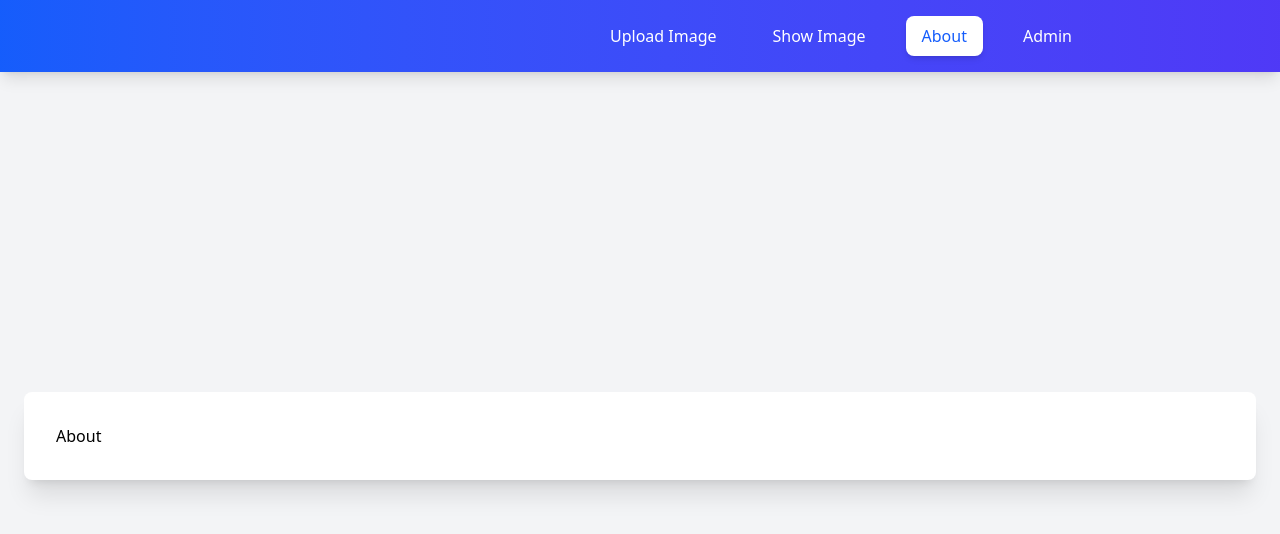
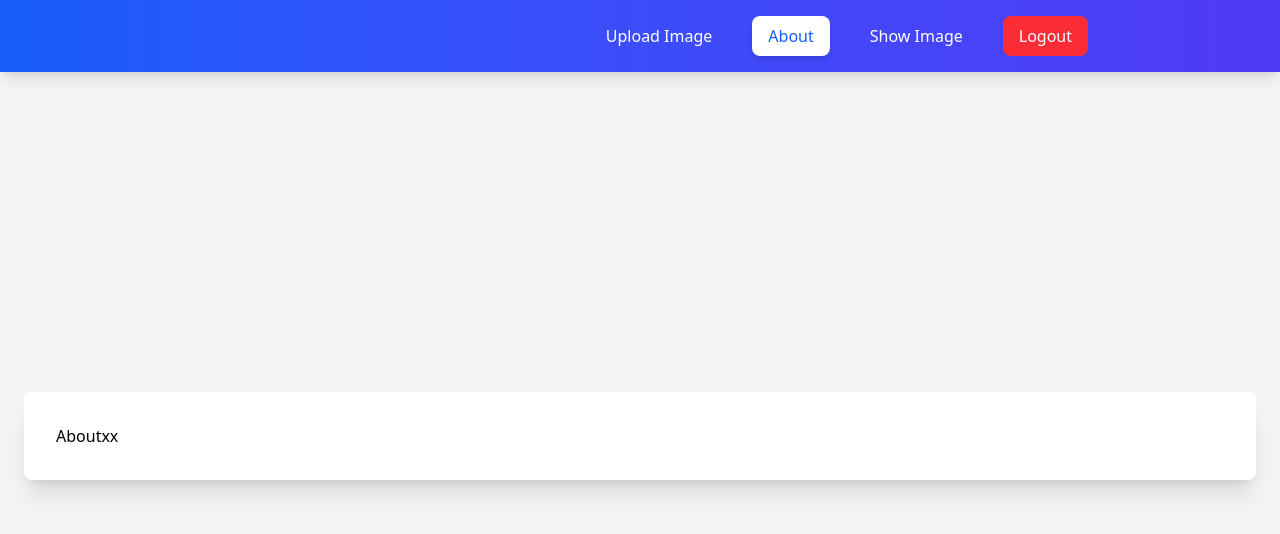
Before and after one commit to chotipats2092002/CoE-Access-Control, a React (Vite) app in the folder web/: page /about in a window 1280 px wide. Shown: the top 534 px of the page. Built offline with nearby package versions, Linux system fonts and the light colour scheme; sample sign-in values are in the browser's storage.

Commit message:
add rtsptoWeb and admin

```diff
--- a/web/src/App.tsx
+++ b/web/src/App.tsx
@@ -4,9 +4,11 @@ import UploadImage from "./pages/UploadImage";
 import ShowImage from "./pages/ShowImage";
 import About from "./pages/About";
 import AdminLogin from "./pages/Admin-login";
+import { AuthProvider } from "./context/AuthContext";
 
 function App() {
   return (
+    <AuthProvider>
       <Router>
         <div className="flex flex-col min-h-screen bg-gray-100">
           <Navbar />
@@ -22,6 +24,7 @@ function App() {
           </div>
         </div>
       </Router>
+    </AuthProvider>
   );
 }
 
--- a/web/src/components/Navbar.tsx
+++ b/web/src/components/Navbar.tsx
@@ -1,13 +1,37 @@
-import { Link, useLocation } from "react-router-dom";
+import React from "react";
+import { Link, useNavigate } from "react-router-dom";
+import { useAuth } from "../context/AuthContext";
 
 const Navbar = () => {
-  const location = useLocation();
+  // ดึงค่า isLoggedIn และฟังก์ชัน setIsLoggedIn จาก Context
+  const { isLoggedIn, setIsLoggedIn } = useAuth()!;
+  const navigate = useNavigate();
+
+  // ฟังก์ชัน logout
+  const handleLogout = () => {
+    setIsLoggedIn(false);
+      fetch('http://localhost:5001/logout', {
+      method: 'POST',
+      credentials: 'include', // ส่ง cookie ไปด้วย
+      headers: {
+        'Content-Type': 'application/json'
+      }
+    })
+      .then(response => response.json())
+    navigate("/");
+  };
+
+  // เมนูพื้นฐาน
   const links = [
     { path: "/", name: "Upload Image" },
-    { path: "/show", name: "Show Image" },
     { path: "/about", name: "About" },
-    { path: "/admin", name: "Admin" },
-  ]
+
+  ];
+
+  // ถ้าล็อกอินแล้ว แสดงเมนู Show Image
+  if (isLoggedIn) {
+    links.push({ path: "/show", name: "Show Image" });
+  }
 
   return (
     <nav className="bg-gradient-to-r from-blue-600 to-indigo-600 shadow-lg p-4">
@@ -25,6 +49,20 @@ const Navbar = () => {
             {item.name}
           </Link>
         ))}
+
+        {/* แสดงปุ่ม Logout เฉพาะตอนที่ล็อกอิน, ถ้าไม่ล็อกอินให้แสดงปุ่ม Admin */}
+        {isLoggedIn ? (
+          <button
+            onClick={handleLogout}
+            className="px-4 py-2 bg-red-500 text-white rounded-lg"
+          >
+            Logout
+          </button>
+        ) : (
+          <Link to="/admin" className="px-4 py-2 bg-blue-500 text-white rounded-lg">
+            Admin
+          </Link>
+        )}
       </div>
     </nav>
   );
--- /dev/null
+++ b/web/src/context/AuthContext.tsx
@@ -0,0 +1,30 @@
+import React, { createContext, useContext, useState } from 'react';
+
+type AuthContextType = {
+  isLoggedIn: boolean;
+  setIsLoggedIn: (val: boolean) => void;
+};
+
+const AuthContext = createContext<AuthContextType | null>(null);
+
+export const AuthProvider = ({ children }: { children: React.ReactNode }) => {
+  const [isLoggedIn, setIsLoggedIn] = useState(
+    localStorage.getItem('isLoggedIn') === 'true'
+  );
+
+  // ถ้า state เปลี่ยน ให้ sync ไป localStorage ด้วย
+  const handleSetLoggedIn = (val: boolean) => {
+    setIsLoggedIn(val);
+    localStorage.setItem('isLoggedIn', val ? 'true' : 'false');
+  };
+
+  return (
+    <AuthContext.Provider value={{ isLoggedIn, setIsLoggedIn: handleSetLoggedIn }}>
+      {children}
+    </AuthContext.Provider>
+  );
+};
+
+export const useAuth = () => {
+  return useContext(AuthContext);
+};
--- a/web/src/pages/About.tsx
+++ b/web/src/pages/About.tsx
@@ -3,7 +3,7 @@ import { PureComponent } from 'react'
 export class About extends PureComponent {
   render() {
     return (
-      <div>About</div>
+      <div>Aboutxx</div>
     )
   }
 }
--- a/web/src/pages/Admin-login.tsx
+++ b/web/src/pages/Admin-login.tsx
@@ -1,10 +1,21 @@
-import { useState } from "react";
+import { useState,useEffect  } from "react";
+import { useNavigate } from "react-router-dom";
 import LoginForm from "../components/Form";
+import { useAuth } from "../context/AuthContext";
 
 const AdminLogin = () => {
-  const [loggedIn, setLoggedIn] = useState(false);
+  const navigate = useNavigate();  // change route
 
-  const handleLogin = (username, password) => {
+  const { isLoggedIn, setIsLoggedIn } = useAuth()!;
+
+  // ถ้าล็อกอินแล้วอยู่หน้า /admin จะ Redirect ไปหน้าแรก
+  useEffect(() => {
+    if (isLoggedIn) {
+      navigate("/show");
+    }
+  }, [isLoggedIn, navigate]);
+
+  const handleLogin = (username: any, password: any) => {
     fetch('http://localhost:5001/login', {
       method: 'POST',
       credentials: 'include', // ส่ง cookie ไปด้วย
@@ -18,8 +29,10 @@ const AdminLogin = () => {
         console.log("Login result:", data);
         if (data.message) {
           alert("Login successful!");
-          setLoggedIn(true);
-          // สามารถเพิ่มการ redirect หรือเก็บข้อมูลเพิ่มเติมได้ที่นี่
+          setIsLoggedIn(true);
+          // localStorage.setItem("isLoggedIn", "true");
+          console.log("localStorage after login:", localStorage.getItem("isLoggedIn")); // Debug
+          // navigate("/show")
         } else {
           alert("Login failed: " + (data.error || "Unknown error"));
         }
@@ -29,38 +42,38 @@ const AdminLogin = () => {
       });
   };
 
-  const handleLogout = () => {
-    fetch('http://localhost:5001/logout', {
-      method: 'POST',
-      credentials: 'include', // ส่ง cookie ไปด้วย
-      headers: {
-        'Content-Type': 'application/json'
-      }
-    })
-      .then(response => response.json())
-      .then(data => {
-        console.log("Logout result:", data);
-        if (data.message) {
-          alert("Logout successful!");
-          setLoggedIn(false);
-        } else {
-          alert("Logout failed: " + (data.error || "Unknown error"));
-        }
-      })
-      .catch(error => {
-        console.error("Error during logout:", error);
-      });
-  };
+  // const handleLogout = () => {
+  //   fetch('http://localhost:5001/logout', {
+  //     method: 'POST',
+  //     credentials: 'include', // ส่ง cookie ไปด้วย
+  //     headers: {
+  //       'Content-Type': 'application/json'
+  //     }
+  //   })
+  //     .then(response => response.json())
+  //     .then(data => {
+  //       console.log("Logout result:", data);
+  //       if (data.message) {
+  //         alert("Logout successful!");
+  //         localStorage.removeItem("isLoggedIn");
+  //         setLoggedIn(false)
+  //         navigate("/");
+  //       } else {
+  //         alert("Logout failed: " + (data.error || "Unknown error"));
+  //       }
+  //     })
+  //     .catch(error => {
+  //       console.error("Error during logout:", error);
+  //     });
+  // };
 
   return (
-    <div>
-      {!loggedIn ? (
+    <div className="flex flex-col items-center justify-center w-full h-full">
+      {!isLoggedIn ? (
         <LoginForm onLogin={handleLogin} />
       ) : (
-        <div>
-          <p>You are logged in!</p>
-          <button onClick={handleLogout}>Logout</button>
-        </div>
+        // ถ้าล็อกอินแล้ว
+        <p className="text-xl font-semibold">You are already logged in</p>
       )}
     </div>
   );
--- a/web/src/pages/ShowImage.tsx
+++ b/web/src/pages/ShowImage.tsx
@@ -1,15 +1,26 @@
-import { PureComponent } from "react";
+import { PureComponent, useEffect } from "react";
 import Gallery from "../components/Gallery";
+import { useAuth } from "../context/AuthContext";
+import { useNavigate } from "react-router-dom";
 
-export class ShowImage extends PureComponent {
-  render() {
-    return (
+
+const ShowImage = () => {
+  const { isLoggedIn, setIsLoggedIn } = useAuth()!;
+  const navigate = useNavigate();
+
+ useEffect(() => {
+  if(!isLoggedIn) {
+    navigate("/admin");
+  }
+ }, [])
+
+   return (
       <div className="min-h-screen bg-gray-100 p-6">
         <h1 className="text-2xl font-bold mb-4 text-center">Image Gallery</h1>
         <Gallery />
       </div>
     );
-  }
+
 }
 
 export default ShowImage;
```
Also changed, not shown: 1 other file (tests, documents, lock files or other folders). Lines whose indentation alone changed are shown as unchanged.
